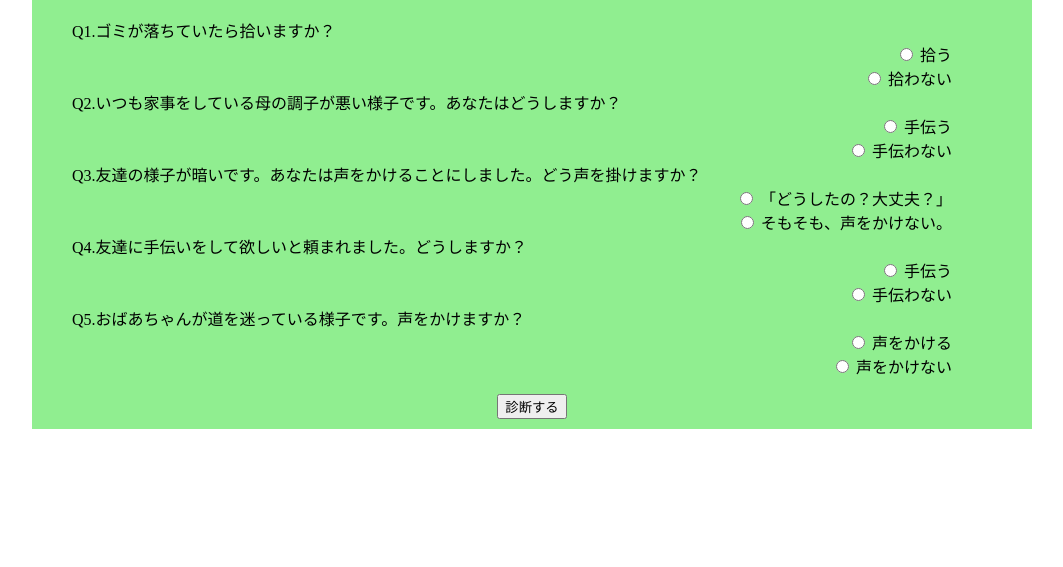
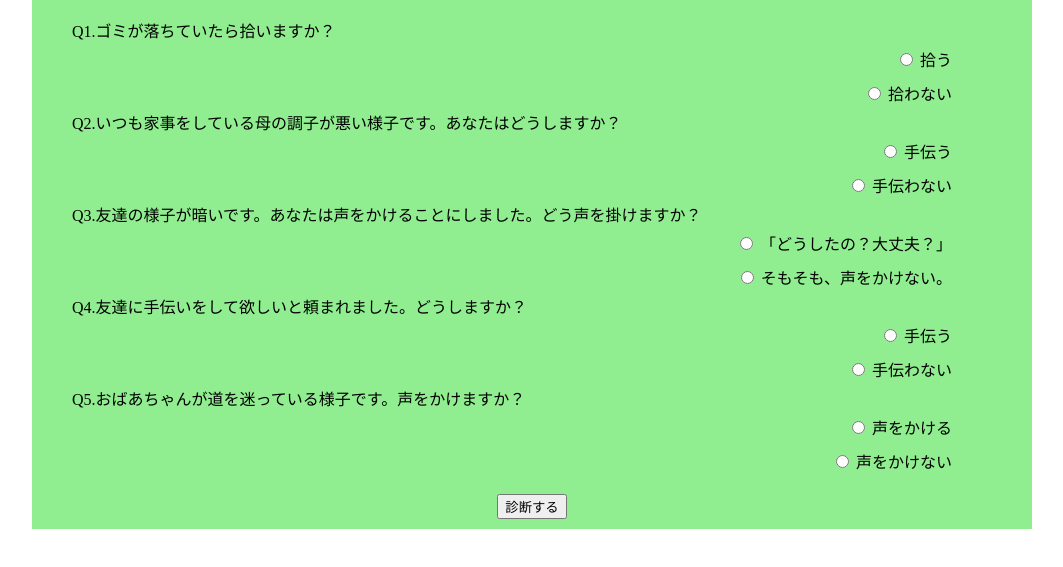
Before and after one commit to gimiya/gimiya, a plain HTML site: page index.html in a window 1280 px wide. Shown: the part 149-716 px from the top of the page, without its empty margins (108-1171 px from the left). Drawn offline with nearby package versions, Linux system fonts and the light colour scheme.

Commit message:
Update kesyou.css

```diff
--- a/kesyou.css
+++ b/kesyou.css
@@ -1,8 +1,14 @@
+body{
+  padding: 0;
+  margin: 0;
+}
+
 .wrapper{
   background-color: lightgreen;
-  width: 1000px;
+  max-width: 1000px;
   margin: 0 auto;
   margin-top: 100px;
+  height: max-content;
 }
 ul{
   list-style: none;
@@ -15,7 +21,7 @@ h1{
 label{
   display: block;
   text-align: right;
-  padding: 0 80px;
+  padding: 5px 80px;
 }
 
 .button{
```
